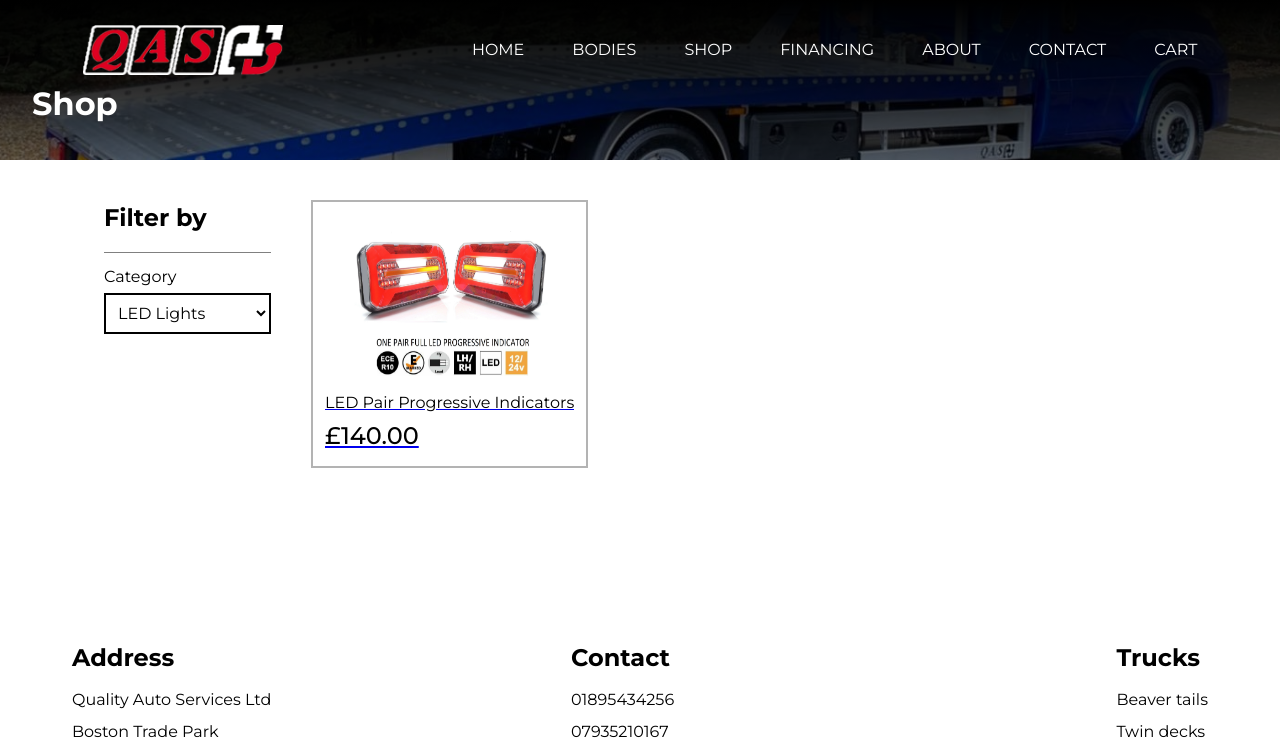
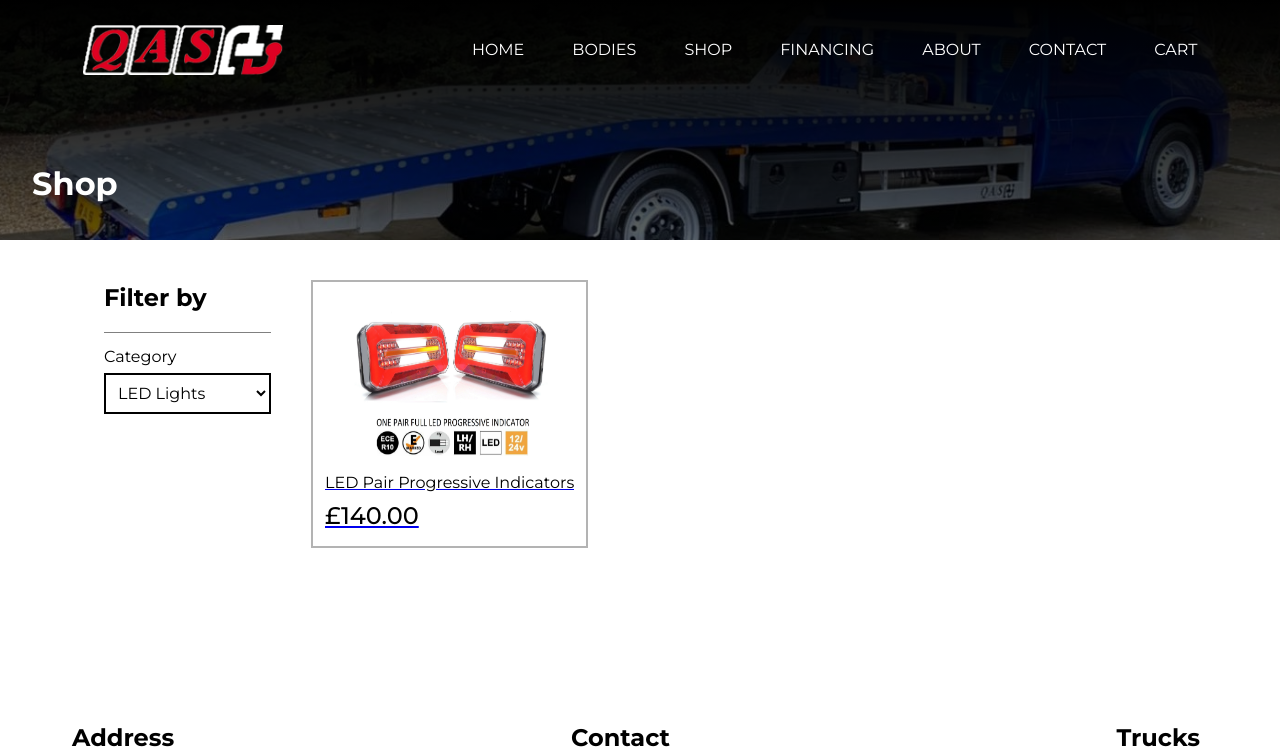
Before and after one commit to JakubBednarz25/quality-auto-services-2023, a Next.js app: page /shop in a window 1280 px wide. Shown: the top 755 px of the page. Built offline with nearby package versions, Linux system fonts and the light colour scheme.

Commit message:
fixed heading on smaller heights

```diff
--- a/components/Heading/Heading.module.scss
+++ b/components/Heading/Heading.module.scss
@@ -32,3 +32,18 @@
       height:25vh;
     }
   }
+
+  @media only screen and (max-height: 800px){
+    .headingContainer{
+      height:30vh;
+    }
+  }
+
+  @media only screen and (max-height: 500px){
+    .headingContainer{
+      height:60vh;
+      .shade{
+        padding-top:200px;
+      }
+    }
+  }
--- a/styles/Home.module.scss
+++ b/styles/Home.module.scss
@@ -162,6 +162,17 @@
   }
 }
 
+@media only screen and (max-height: 800px){
+  .container{
+    .hero{
+      height:100vh;
+      .shade{
+        height:100vh;
+      }
+    }
+  }
+}
+
 @media only screen and (max-width: 450px) {
   .container {
     .hero {
```
